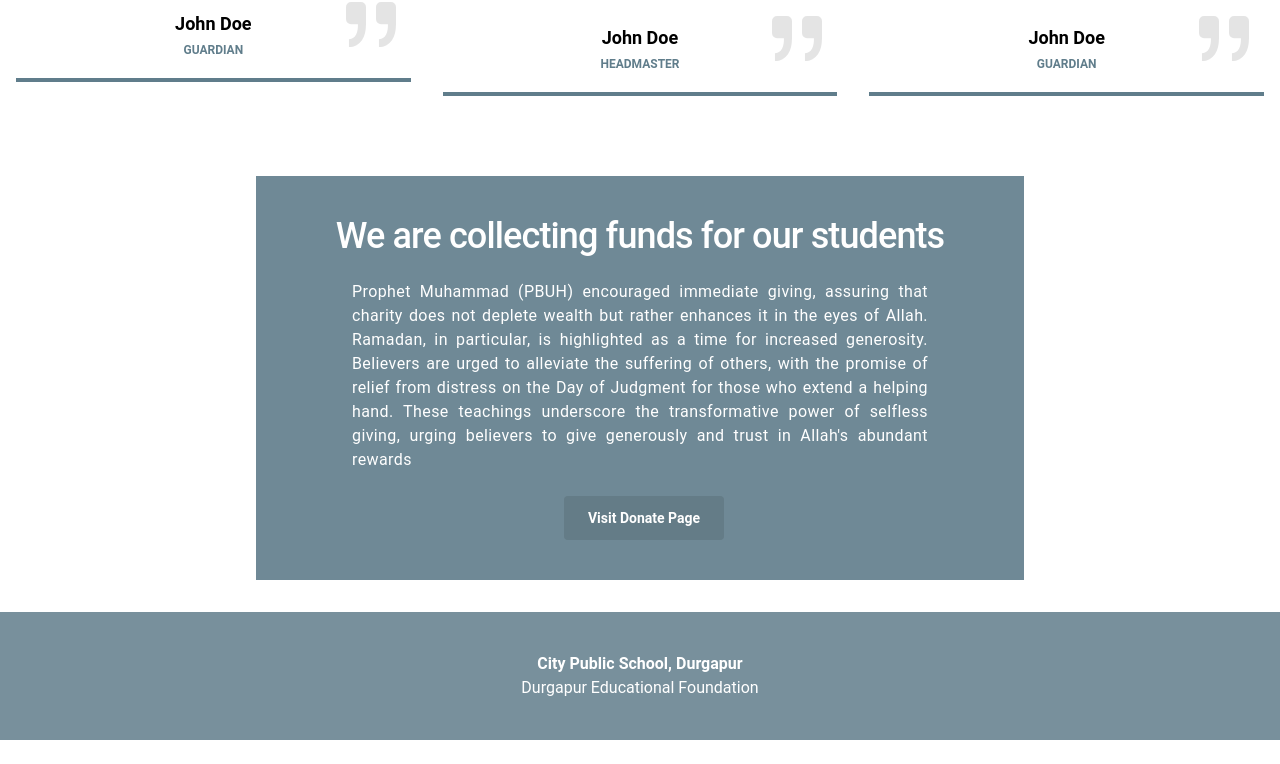
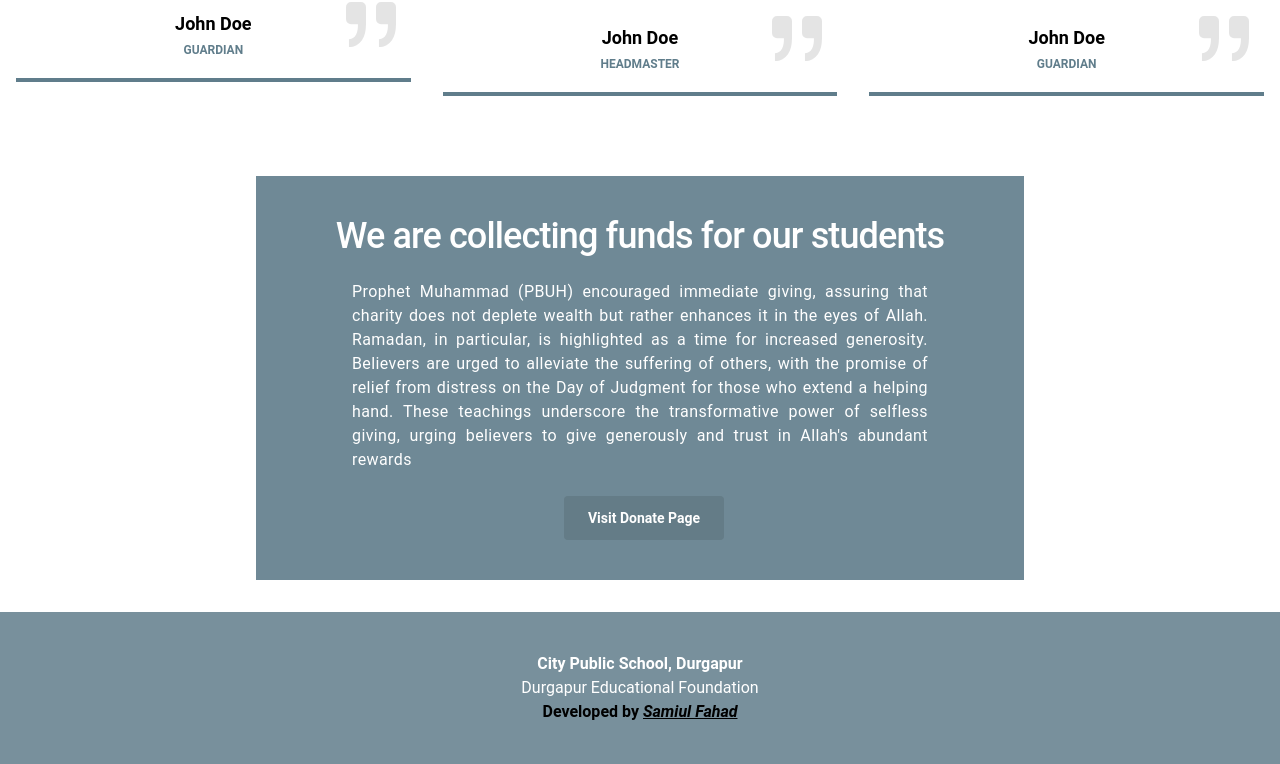
Before and after one commit to samiulfahad/def-cps, a React (Vite) app: page / in a window 1280 px wide. Shown: the part 5013-5777 px from the top of the page. Before the commit the page ends 5753 px from the top, so only its background shows below. Built offline with nearby package versions, Linux system fonts and the light colour scheme.

Commit message:
theme updated

```diff
--- a/src/common/Footer.jsx
+++ b/src/common/Footer.jsx
@@ -7,6 +7,7 @@ const Footer = () => {
         <div className="text-center">
             <p className="font-bold text-white">City Public School, Durgapur</p>
             <p className="text-white">Durgapur Educational Foundation</p>
+            <a href="https://fb.com/samiulfahad123" target="blank" className="font-bold">Developed by <span className="italic underline">Samiul Fahad</span></a>
         </div>
     </div>
   )
```
